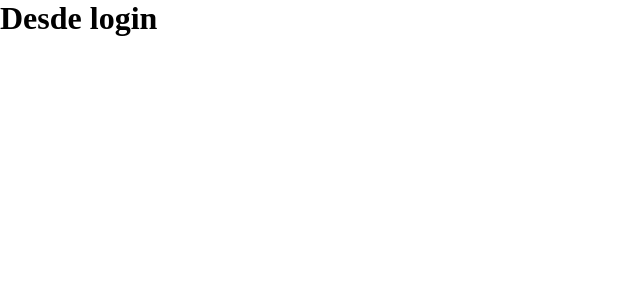
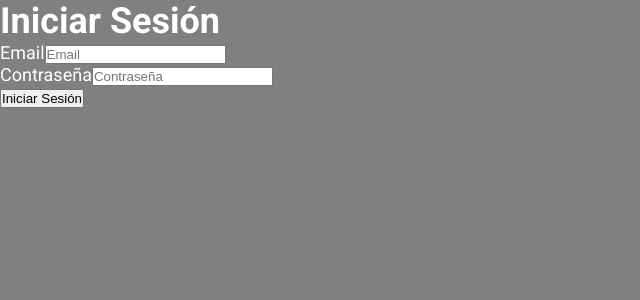
Before and after one commit to santiagovasquez1/Wired_In, a React (Create React App) app in the folder frontend/: page / in a window 1280 px wide. Shown: the top 300 px of the page, without its empty margins (0-640 px from the left). Built offline with nearby package versions, Linux system fonts and the light colour scheme.

Commit message:
Agrega estructura Login

```diff
--- a/frontend/public/index.html
+++ b/frontend/public/index.html
@@ -5,6 +5,15 @@
 		<link rel="icon" href="%PUBLIC_URL%/favicon.ico" />
 		<meta name="viewport" content="width=device-width, initial-scale=1" />
 		<meta name="theme-color" content="#000000" />
+
+		<!-- Google fonts -->
+		<link rel="preconnect" href="https://fonts.googleapis.com" />
+		<link rel="preconnect" href="https://fonts.gstatic.com" crossorigin />
+		<link
+			href="https://fonts.googleapis.com/css2?family=Roboto:wght@300;400;500;700;900&display=swap"
+			rel="stylesheet"
+		/>
+
 		<title>Wired In</title>
 	</head>
 	<body>
--- a/frontend/src/App.css
+++ b/frontend/src/App.css
@@ -1,5 +1,18 @@
+/* ===== Estilos globales ===== */
+
 * {
 	padding: 0;
 	margin: 0;
 	box-sizing: border-box;
 }
+
+html {
+	font-family: 'Roboto', sans-serif;
+	font-size: 62.5%;
+}
+
+body {
+	font-size: 1.8rem;
+	background: grey;
+	color: #fff;
+}
--- a/frontend/src/components/auth/Login.js
+++ b/frontend/src/components/auth/Login.js
@@ -1,9 +1,38 @@
 import React, { Fragment } from 'react';
 
 function Login() {
+	const onChange = () => {
+		console.log('Escribiendo...');
+	};
+
 	return (
 		<Fragment>
-			<h1>Desde login</h1>
+			<form>
+				<h1>Iniciar Sesión</h1>
+				<div>
+					<label htmlFor="email">Email</label>
+					<input
+						type="email"
+						id="email"
+						name="email"
+						placeholder="Email"
+						onChange={onChange}
+					></input>
+				</div>
+				<div>
+					<label htmlFor="password">Contraseña</label>
+					<input
+						type="password"
+						id="password"
+						name="password"
+						placeholder="Contraseña"
+						onChange={onChange}
+					></input>
+				</div>
+				<div>
+					<input type="submit" value="Iniciar Sesión" />
+				</div>
+			</form>
 		</Fragment>
 	);
 }
```
